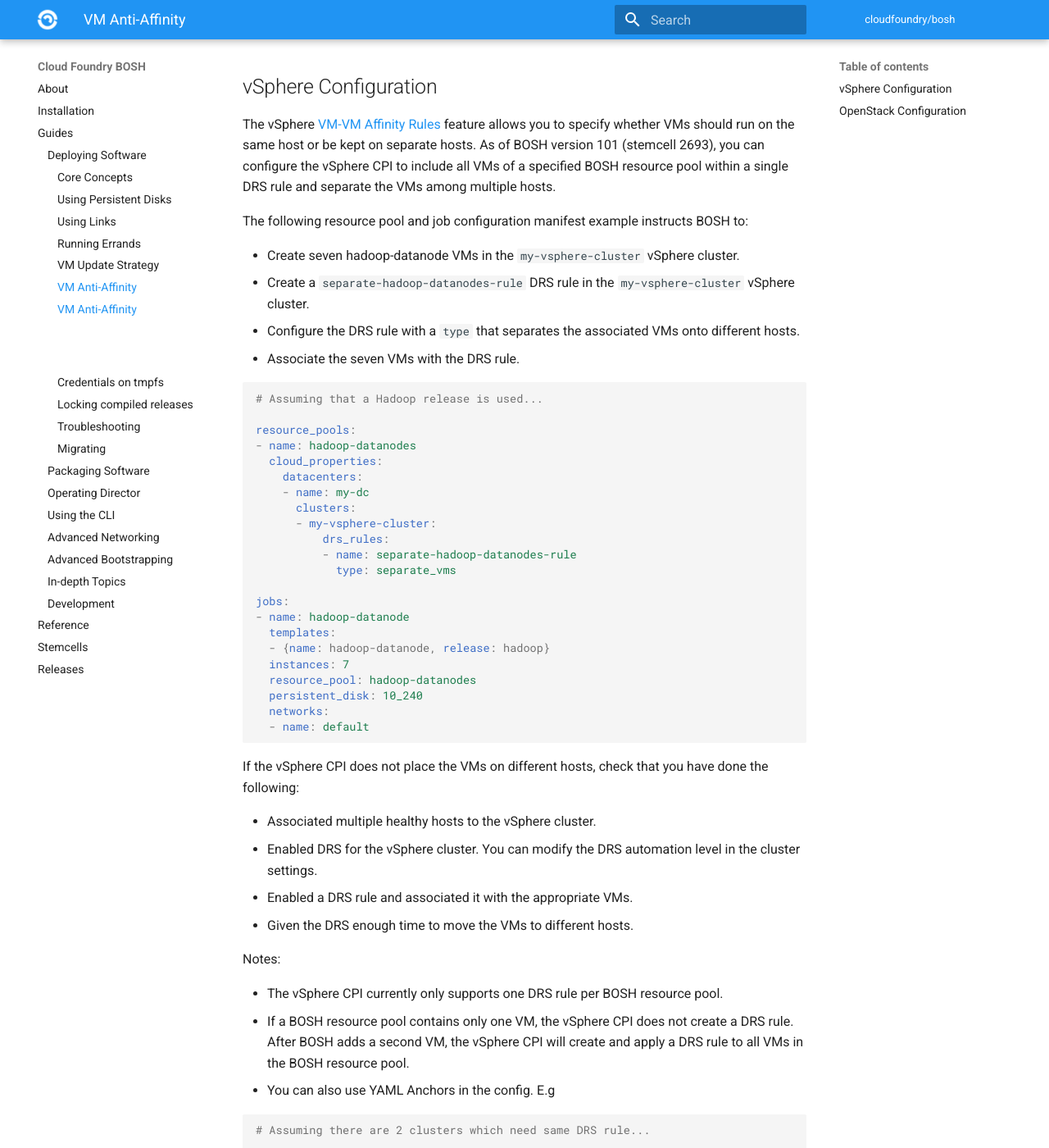
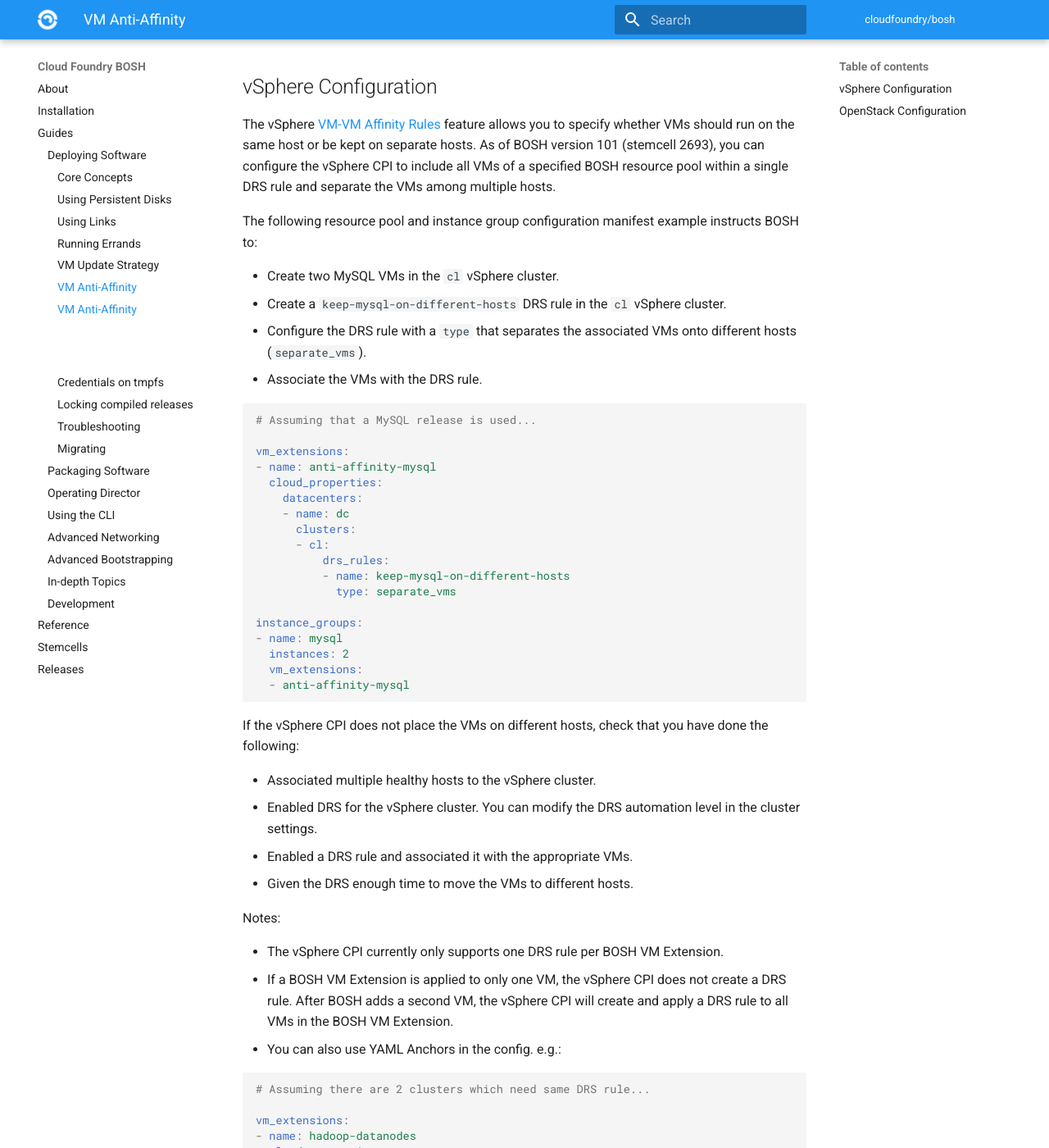
Before and after one commit to cloudfoundry/docs-bosh, an MkDocs documentation site: the page built from content/vm-anti-affinity.md, in a window 1280 px wide and 1400 px high, scrolled down 494 px. Shown: the whole window at 82% size. Built offline with MkDocs 1.6.1 and Material for MkDocs 9.7.7, drawn with Linux system fonts in a browser that asks for light colours; old or Windows-style settings are respelled for this version of MkDocs.

Commit message:
Update BOSH vSphere VM-VM Affinity Rules
We update the docs with the newer nomenclature:

- `resource_pools` → `vm_extensions`
- `jobs` → `instance_groups`

The link that describes affinity was broken; the new link works.

We also use MySQL as an example instead of Hadoop; I don't know anyone
who has a BOSH-deployed Hadoop cluster.

````diff
--- a/content/vm-anti-affinity.md
+++ b/content/vm-anti-affinity.md
@@ -7,38 +7,34 @@ Currently only vSphere and OpenStack CPIs provide a way to do so.
 ---
 ## vSphere Configuration {: #vsphere }
 
-The vSphere [VM-VM Affinity Rules](http://pubs.vmware.com/vsphere-51/index.jsp#com.vmware.vsphere.resmgmt.doc/GUID-94FCC204-115A-4918-9533-BFC588338ECB.html) feature allows you to specify whether VMs should run on the same host or be kept on separate hosts. As of BOSH version 101 (stemcell 2693), you can configure the vSphere CPI to include all VMs of a specified BOSH resource pool within a single DRS rule and separate the VMs among multiple hosts.
+The vSphere [VM-VM Affinity Rules](https://docs.vmware.com/en/VMware-vSphere/7.0/com.vmware.vsphere.resmgmt.doc/GUID-94FCC204-115A-4918-9533-BFC588338ECB.html) feature allows you to specify whether VMs should run on the same host or be kept on separate hosts. As of BOSH version 101 (stemcell 2693), you can configure the vSphere CPI to include all VMs of a specified BOSH resource pool within a single DRS rule and separate the VMs among multiple hosts.
 
-The following resource pool and job configuration manifest example instructs BOSH to:
+The following resource pool and instance group configuration manifest example instructs BOSH to:
 
-* Create seven hadoop-datanode VMs in the `my-vsphere-cluster` vSphere cluster.
-* Create a `separate-hadoop-datanodes-rule` DRS rule in the `my-vsphere-cluster` vSphere cluster.
-* Configure the DRS rule with a `type` that separates the associated VMs onto different hosts.
-* Associate the seven VMs with the DRS rule.
+* Create two MySQL VMs in the `cl` vSphere cluster.
+* Create a `keep-mysql-on-different-hosts` DRS rule in the `cl` vSphere cluster.
+* Configure the DRS rule with a `type` that separates the associated VMs onto different hosts (`separate_vms`).
+* Associate the VMs with the DRS rule.
 
 ```yaml
-# Assuming that a Hadoop release is used...
+# Assuming that a MySQL release is used...
 
-resource_pools:
-- name: hadoop-datanodes
+vm_extensions:
+- name: anti-affinity-mysql
   cloud_properties:
     datacenters:
-    - name: my-dc
+    - name: dc
       clusters:
-      - my-vsphere-cluster:
+      - cl:
           drs_rules:
-          - name: separate-hadoop-datanodes-rule
+          - name: keep-mysql-on-different-hosts
             type: separate_vms
 
-jobs:
-- name: hadoop-datanode
-  templates:
-  - {name: hadoop-datanode, release: hadoop}
-  instances: 7
-  resource_pool: hadoop-datanodes
-  persistent_disk: 10_240
-  networks:
-  - name: default
+instance_groups:
+- name: mysql
+  instances: 2
+  vm_extensions:
+  - anti-affinity-mysql
 ```
 
 If the vSphere CPI does not place the VMs on different hosts, check that you have done the following:
@@ -50,14 +46,14 @@ If the vSphere CPI does not place the VMs on different hosts, check that you hav
 
 Notes:
 
-- The vSphere CPI currently only supports one DRS rule per BOSH resource pool.
-- If a BOSH resource pool contains only one VM, the vSphere CPI does not create a DRS rule. After BOSH adds a second VM, the vSphere CPI will create and apply a DRS rule to all VMs in the BOSH resource pool.
-- You can also use YAML Anchors in the config. E.g
+- The vSphere CPI currently only supports one DRS rule per BOSH VM Extension.
+- If a BOSH VM Extension is applied to only one VM, the vSphere CPI does not create a DRS rule. After BOSH adds a second VM, the vSphere CPI will create and apply a DRS rule to all VMs in the BOSH VM Extension.
+- You can also use YAML Anchors in the config. e.g.:
 
 ```yaml
 # Assuming there are 2 clusters which need same DRS rule...
 
-resource_pools:
+vm_extensions:
 - name: hadoop-datanodes
   cloud_properties:
     datacenters:
````
